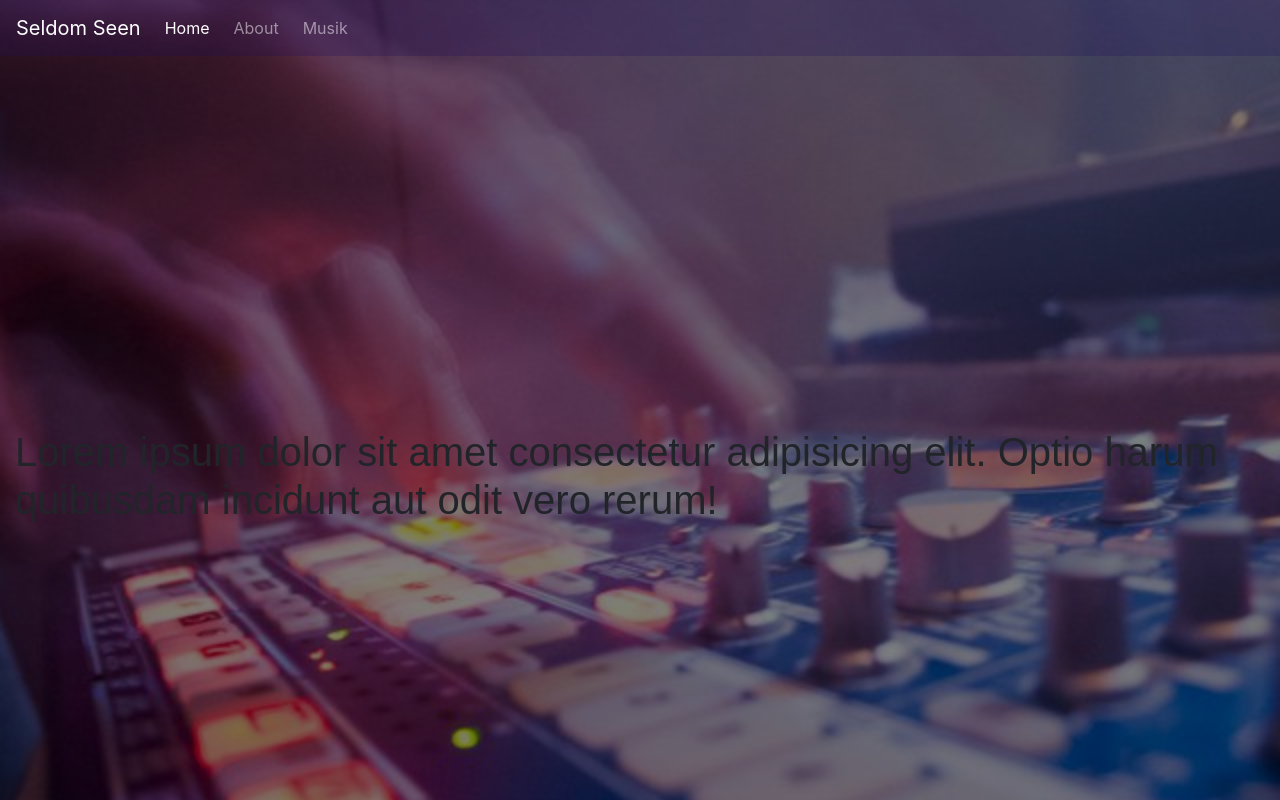
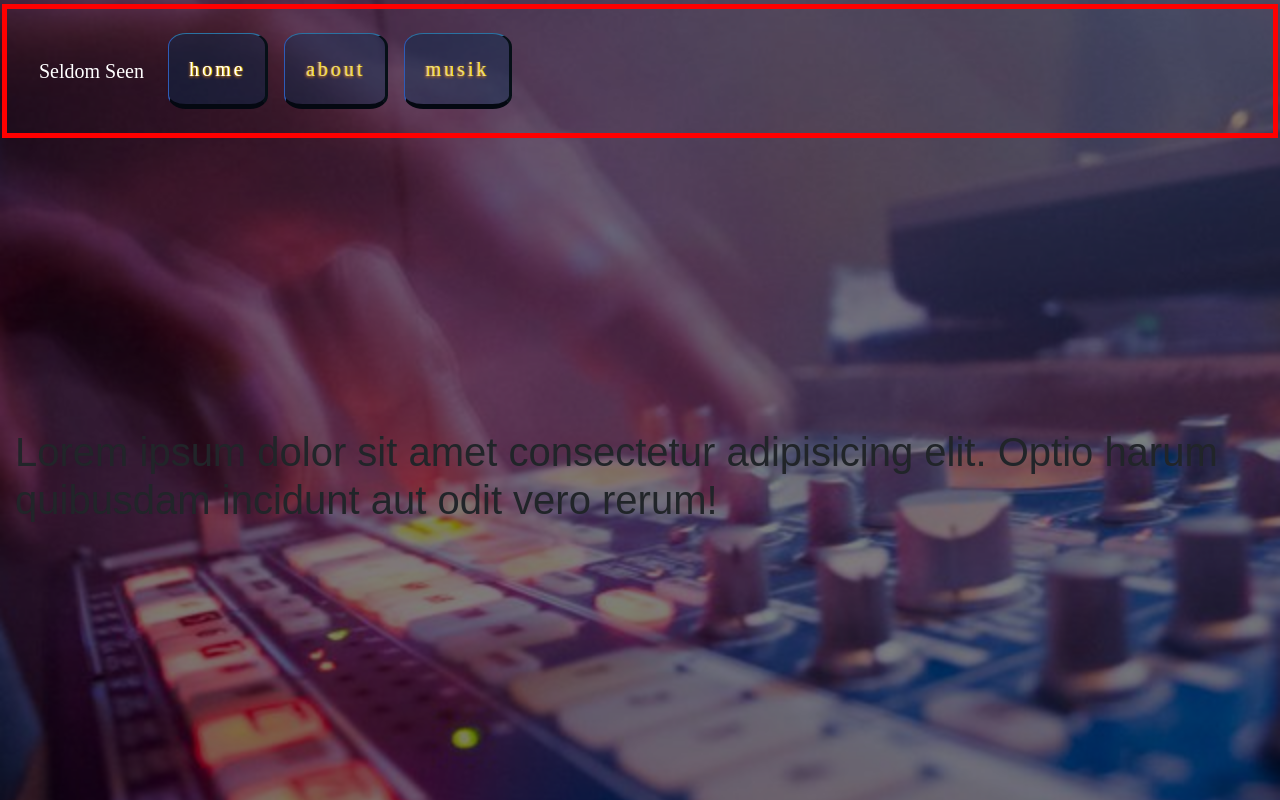
Before and after one commit to josvelema/milestone, a plain HTML site: page index.html in a window 1280 px wide. Shown: the top 800 px of the page. Drawn offline with nearby package versions, Linux system fonts and the light colour scheme; a web font is replaced by a local one.

Commit message:
styling the menuitems

```diff
--- a/CSS/style.css
+++ b/CSS/style.css
@@ -1,6 +1,7 @@
-font-family: 'IBM Plex Mono', monospace;
+/* font-family: 'IBM Plex Mono', monospace;
 font-family: 'Encode Sans Semi Condensed', sans-serif;
 font-family: 'Vampiro One', cursive;
+*/
 
 body {
     background-color: #1e0f5e;
@@ -47,10 +48,49 @@ h2 {
 }
 
 
-.navbar {
+/* .navbar {
        background-color: rgba(30,15,94, .25);
        width: 100%;
-    }
+    }*/
+
+.navbar  {
+  font-family: 'Vampiro One', Sans Serif;
+  background-color: transparent;
+  border: 5px solid red;
+  color: #fafafa;
+  padding: 16px 32px;
+  text-align: center;
+  font-size: 16px;
+  margin: 4px 2px;
+  transition: 0.3s;
+}
+
+
+
+.navbar .navbar-nav .nav-item {
+     padding: 12px;
+     margin: 8px;
+    background-color: rgba(0, 44, 80,0.4);
+    color: rgba(0, 44, 80);
+    font-size: 20px;
+    letter-spacing:3px;
+    text-decoration: none;
+    text-transform: lowercase;
+    text-shadow:1px 0 #eecc00, 0 1px 3px #f68f1a ;
+    border: 3px outset;
+    border-color:#2a72a2 #1C4C6C #193366 #2e5cb8;
+    border-width: thin medium thick thin;
+    border-radius:18%;
+    transition: 0.3s;
+}
+.navbar .navbar-nav .nav-item:hover{
+
+    background-color: rgba(35, 71, 144,0.4);
+    text-decoration: underline;
+    border: 3px inset;
+    border-width: thick thin thin medium;
+    border-color:#193366 #2e5cb8 #2a72a2 #1c4c6c;
+}
 
 #rj-musik{
     background-image: url("../img/modularcolor.jpg");
```
